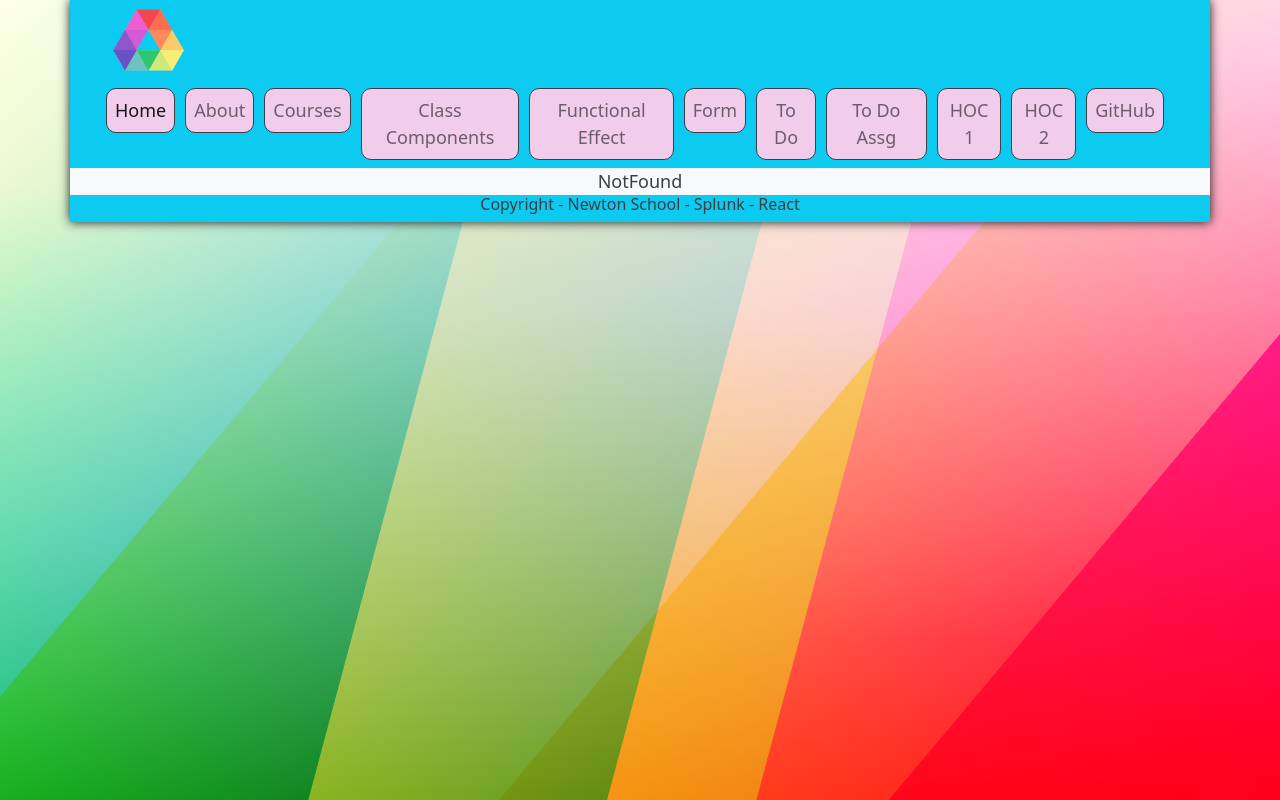
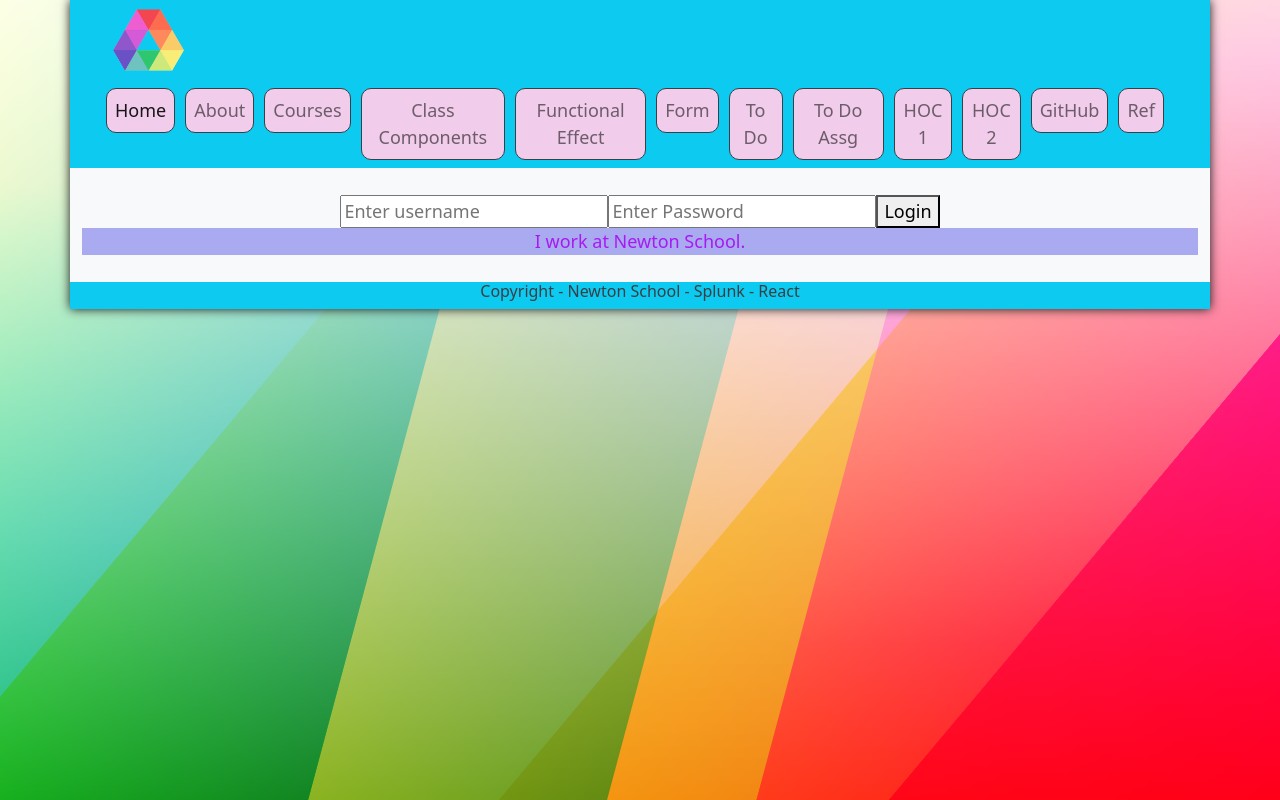
Before and after one commit to deepak104080/ns_splunk_react_intro, a React (Create React App) app: page /ref in a window 1280 px wide. Built offline with nearby package versions, Linux system fonts and the light colour scheme; the HTML template or start-up script is replaced by a standard one.

Commit message:
11th Feb 2022 - Class

```diff
--- a/src/App.js
+++ b/src/App.js
@@ -15,6 +15,7 @@ import ToDoAssg from './ToDoAssg';
 import Comp1 from './Comp1';
 import Comp2 from './Comp2';
 import GitHubIssues from './GitHubIssues';
+import RefClass from './RefClass';
 import './css/App.css';
 import '../node_modules/bootstrap/dist/css/bootstrap.min.css';
 import DataApp from './DataApp';
@@ -44,6 +45,7 @@ function App() {
                             <Route path="/todoassg" element= {<ToDoAssg />} />
                             <Route path="/hoc1" element= {<Comp1 />} />
                             <Route path="/hoc2" element= {<Comp2 />} />
+                            <Route path="/ref" element= {<RefClass />} />
                             <Route path="/" element={<Main companyName = {companyname}/>}/>
                             <Route path="*" element={<NotFound/>}/>
                         </Routes>
--- a/src/FunctionalEffect.js
+++ b/src/FunctionalEffect.js
@@ -47,7 +47,8 @@ const FunctionalEffect = (props) => {
         setFlag(!flag);
     }
     const changeState2 = () => {
-        setCount(count => count+1);
+        setCount(count => count+1); //async mode
+        // console.log(count); //old value
     }
 
     return (
--- a/src/Github.js
+++ b/src/Github.js
@@ -12,7 +12,7 @@ const GitHub = () => {
             {pages && pages.map((item) => {
                 var temp = '/github/'+item;
                 return(
-                    <Link className="nav-link git-links" to={temp}>Page {item}</Link>
+                    <Link className="git-links" to={temp}>Page {item}</Link>
                 )
             })}
         </>
--- a/src/Header.js
+++ b/src/Header.js
@@ -63,6 +63,9 @@ const Header = (props) => {
                             <li className="nav-item">
                             <Link className="nav-link header-menu" to="/github/1">GitHub</Link>
                             </li>
+                            <li className="nav-item">
+                            <Link className="nav-link header-menu" to="/ref">Ref</Link>
+                            </li>
                             {/* <li className="nav-item dropdown">
                             <Link className="nav-link dropdown-toggle" href="#" id="navbarDropdownMenuLink" role="button" data-bs-toggle="dropdown" aria-expanded="false">
                                 Dropdown link
--- /dev/null
+++ b/src/RefClass.js
@@ -0,0 +1,51 @@
+import React, {Component} from 'react';
+
+class RefClass extends Component {
+    constructor(){
+        super();
+        this.inputRef = React.createRef();
+        this.inputRef2 = React.createRef();
+        this.divRef3 = React.createRef();
+    }
+
+    componentDidMount() {
+        console.log(this.inputRef.current);
+        //this.inputRef.current.focus();
+        //this.inputRef.current.value = 'Deepak...';
+        this.inputRef.current.style.color = 'red';
+        this.divRef3.current.style.color = '#a81af2';
+        this.divRef3.current.style.background = '#aaaaf0';
+        this.formSubmit();
+    }
+    formSubmit = () => {
+        console.log('Data submitted - ', this.inputRef.current.value);
+        console.log('Data submitted - ', this.inputRef2.current.value);
+        //api call - to verify login
+    }
+
+    render() {
+        return(
+            <>
+                <br></br>
+                <input type="text" ref={this.inputRef} placeholder="Enter username" />
+                <input type="password" ref={this.inputRef2} placeholder="Enter Password"  />
+
+                <button onClick={this.formSubmit}>Login</button>
+                <br></br>
+                {/* <input id="" type="text" /> */}
+                <div ref={this.divRef3}>I work at Newton School.</div>
+                <br></br>
+            </>
+        )
+    }
+}
+
+
+export default RefClass;
+
+// ref, forward ref, useRef
+// Ref is a way in React to directly interact with actual DOM.
+
+// Forms
+// Controlled Components - State var and Effect/Lifecycle
+// Uncontrolled Components - Refs
--- a/src/css/App.css
+++ b/src/css/App.css
@@ -104,6 +104,7 @@ body {
 
 .git-links {
   padding: 10px;
+  display: inline-block;
   background-color: #00F0FF;
   border: 1px solid #161616;
 }
```
